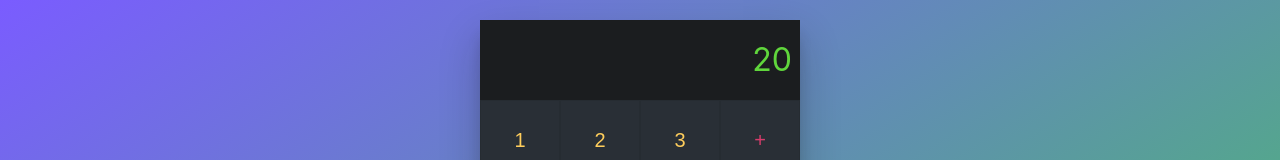
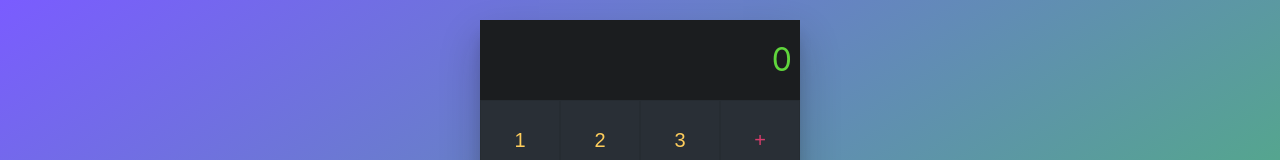
Before and after one commit to ssubijana/react_redux_course, a React (Create React App) app in the folder calc-app/: page / in a window 1280 px wide. Shown: the top 160 px of the page. Built offline with nearby package versions, Linux system fonts and the light colour scheme.

Commit message:
Removed unused property

```diff
--- a/calc-app/src/App.js
+++ b/calc-app/src/App.js
@@ -5,7 +5,7 @@ import "./App.css";
 export default function App() {
   return (
     <main className="react-calculator">
-      <Result value={20} field="hola" />
+      <Result value={0} />
       <div className="numbers">
         <button>1</button>
         <button>2</button>
```
